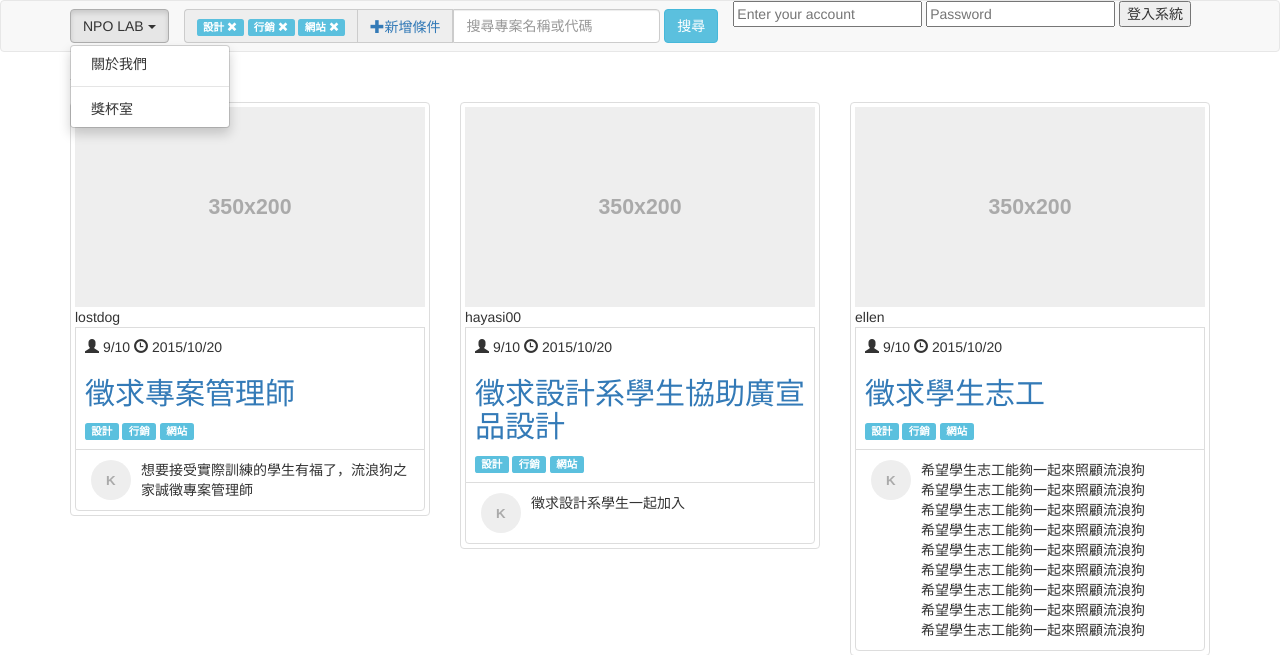
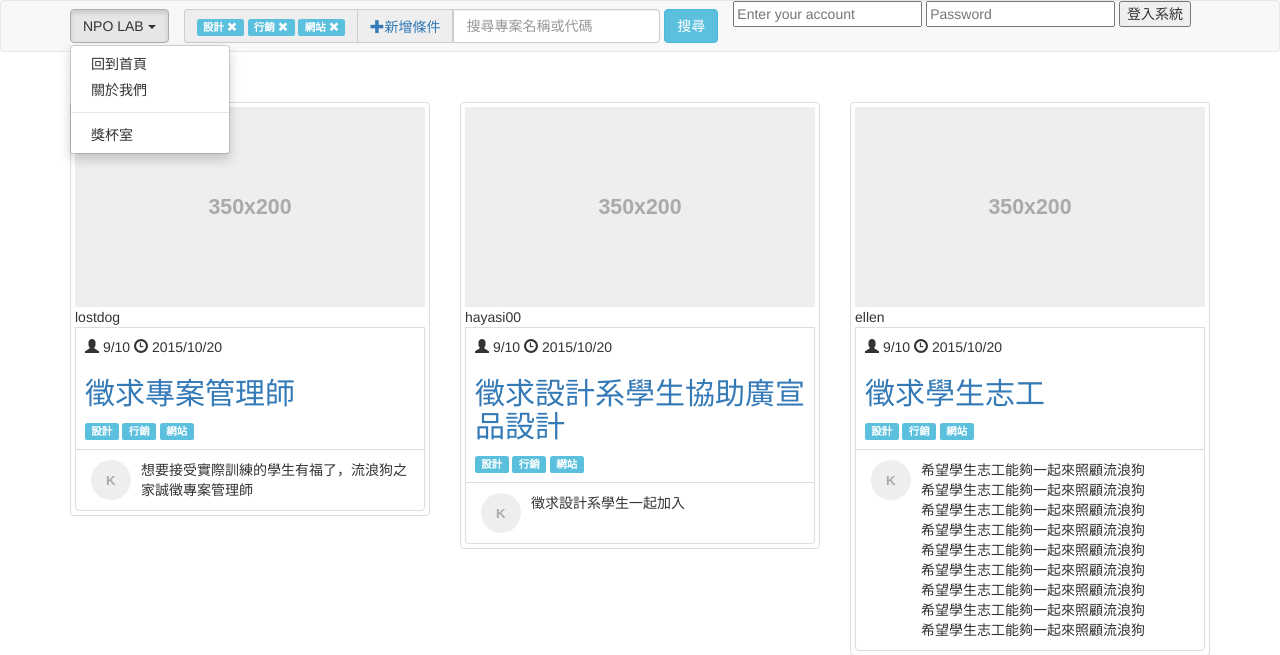
Before and after one commit to octopluzchang/npo, a PHP site: page / in a window 1280 px wide, after a click on "NPO LAB". Shown: the top 655 px of the page. Run offline with PHP 8.4, Linux system fonts and the light colour scheme; data comes from the database, SQL or seed files in the repository; some libraries are stand-ins or nearby versions.

Commit message:
解除index.php的Bug
解除index.php的Bug，沒加上<?php...?>

```diff
--- a/index.php
+++ b/index.php
@@ -52,7 +52,7 @@ if (isset($_POST["username"]) && isset($_POST["passwd"])) {
 	}
 }
 ?>
-<?
+<?php
 //專案資料取出開始
 //預設每頁筆數
 $board_pageRow_records = 10;
@@ -97,7 +97,7 @@ $board_total_pages = ceil($board_total_records / $board_pageRow_records);
 </head>
 <body>
 
-<?php include("navbar.php"); ?>
+<?php include("navbar.php");?>
 <div class="container">
   <p>資料筆數：<?php echo $board_total_records; ?></p>
   <div class="row">
--- a/navbar.php
+++ b/navbar.php
@@ -6,6 +6,9 @@
 					NPO LAB <span class="caret"></span>
 				</button>
 				<ul class="dropdown-menu" role="menu">
+					<li>
+						<a href="member_center.php">回到首頁</a>
+					</li>
 					<li>
 						<a href="#">關於我們</a>
 					</li>
```
